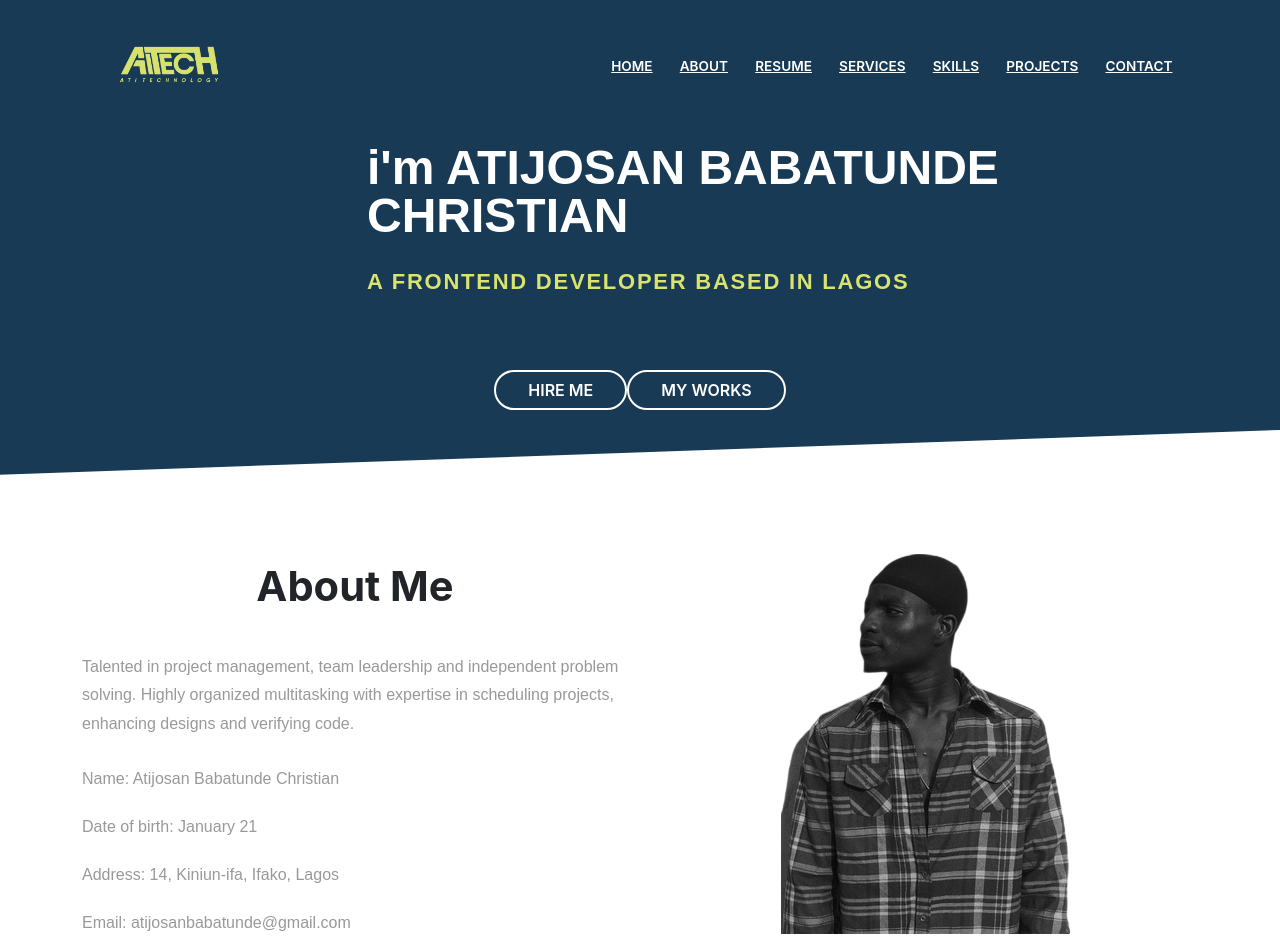
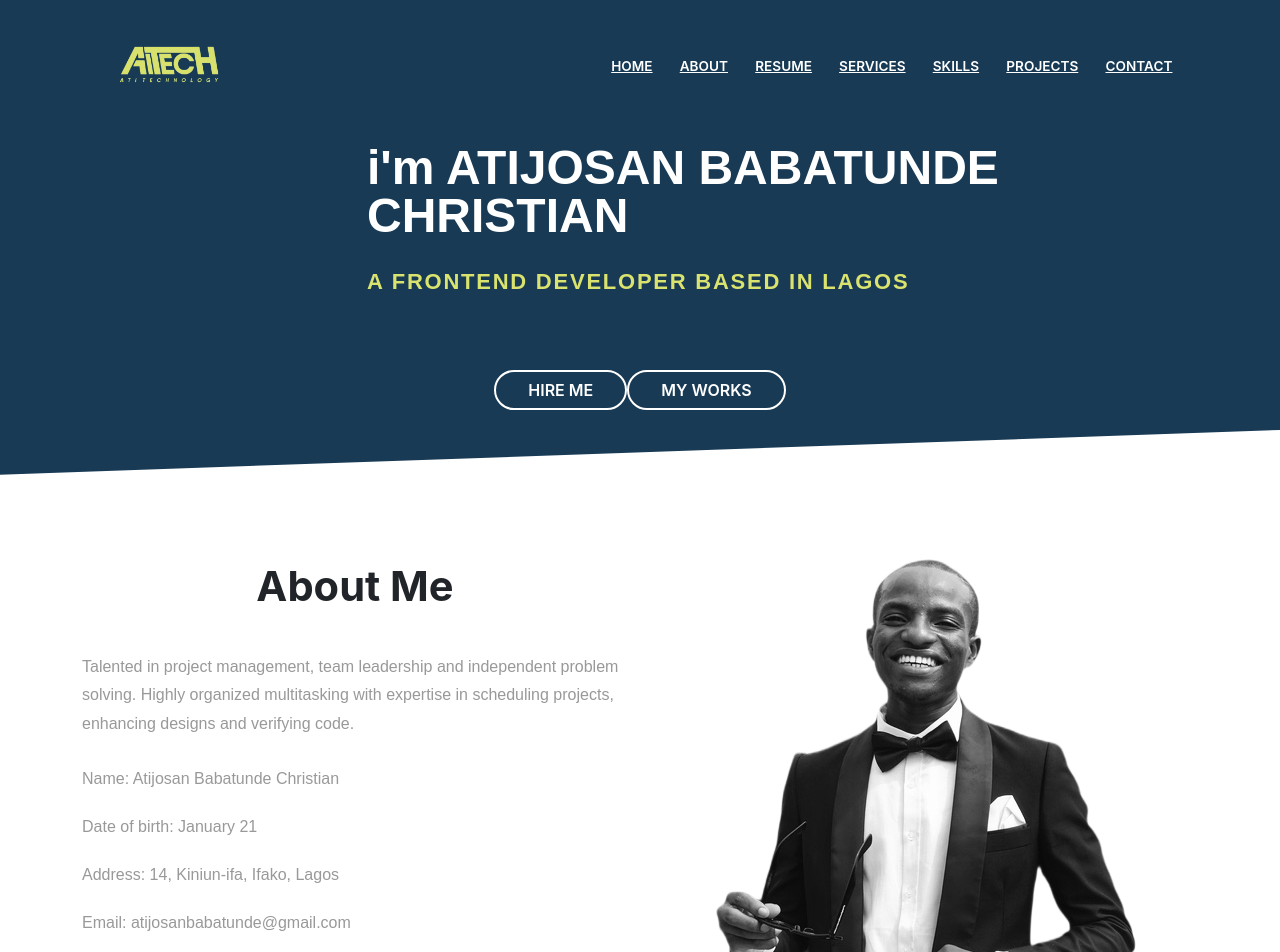
Before and after one commit to Atijosan-babatunde/atijosan-babatunde, a React (Create React App) app: page / in a window 1280 px wide. Shown: the top 952 px of the page. Built offline with nearby package versions, Linux system fonts and the light colour scheme.

Commit message:
Add files via upload

```diff
--- a/src/component/Assets/About.js
+++ b/src/component/Assets/About.js
@@ -1,6 +1,6 @@
 import React from 'react';
 import './Style.css';
-import tutu1 from "../Assets/tutu1.jpg";
+import pic1 from "../Assets/pic1.jpg";
 import ATIJOSAN1 from '../Assets/ATIJOSAN1.pdf';
 
 
@@ -40,7 +40,7 @@ const About =()=> {
 
                     <div className="col-md-6 sm-4">
                         <div className="image-box">
-                            <img src={tutu1} className="img-fluid" alt=""/>
+                            <img src={pic1} className="img-fluid" alt=""/>
                         </div>
                     </div>
                 </div>
```
